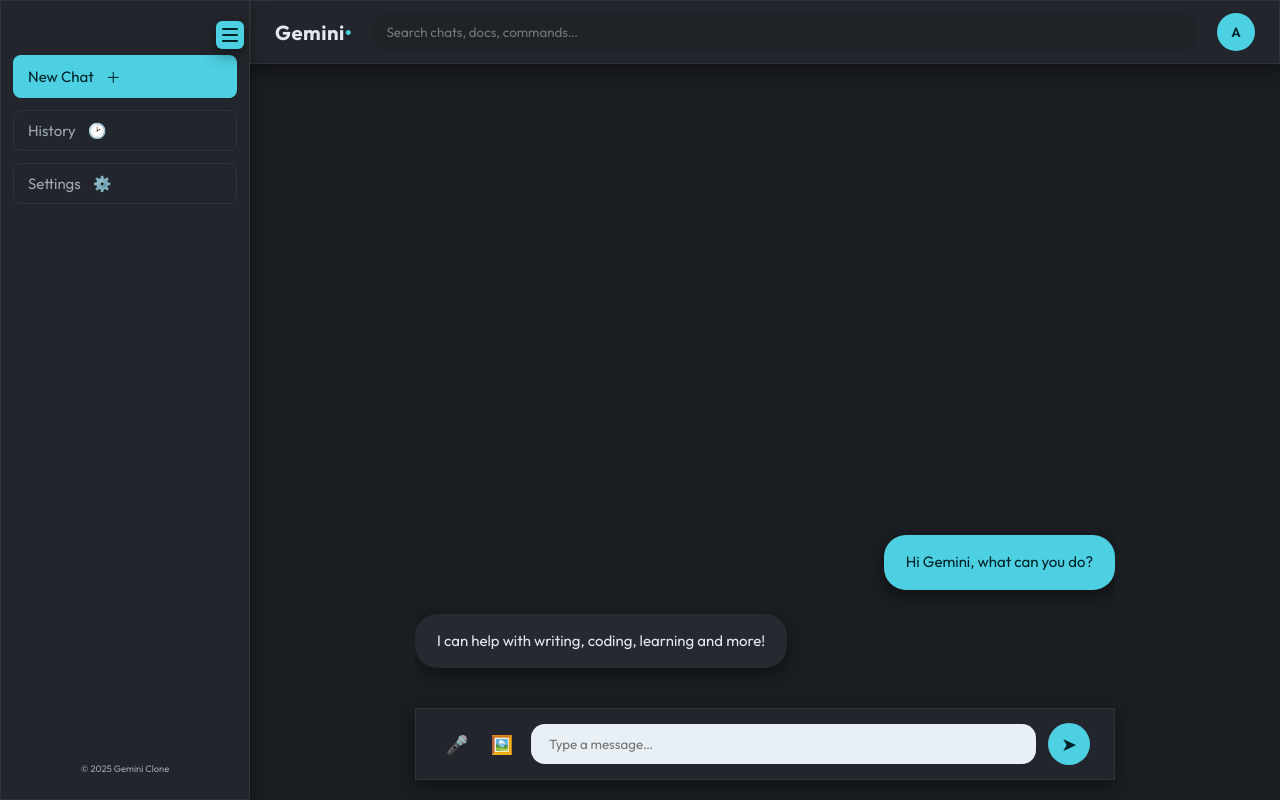
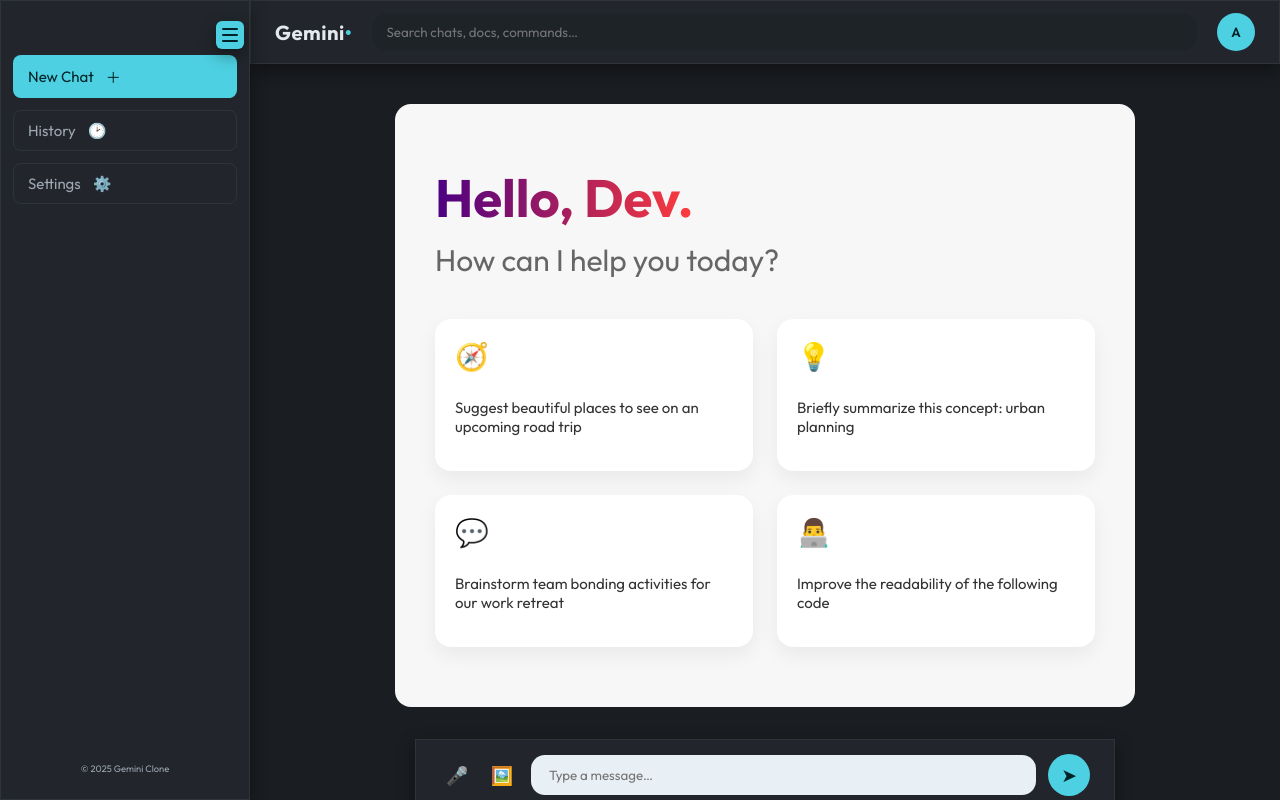
Before and after one commit to alokuidev/gemini-ai-clone, a React (Vite) app: page / in a window 1280 px wide. Built offline with nearby package versions, Linux system fonts and the light colour scheme.

Commit message:
chat section css added

```diff
--- a/src/App.jsx
+++ b/src/App.jsx
@@ -1,63 +1,19 @@
 import React from "react";
 import Sidebar from "./components/Sidebar/Sidebar";
+import Main from "./components/Main/Main";
+import Header from "./components/Header/Header";
 
 const App = () => {
   return (
     <div>
       <div className="gemini-wrapper">
         {/* === Header === */}
-        <header className="gemini-header glass">
-          <div className="logo">
-            Gemini<span className="accent-dot">•</span>
-          </div>
-
-          <input
-            className="search-input"
-            placeholder="Search chats, docs, commands…"
-          />
-
-          <button className="avatar-btn" aria-label="User">
-            <span>A</span>
-          </button>
-        </header>
-
+        <Header/>
         {/* === Sidebar === */}
 
         <Sidebar/>
         {/* === Chat area === */}
-        <main className="gemini-chat">
-          <section className="chat-feed">
-            <div className="chat-bubble bot">
-              I can help with writing, coding, learning and more!
-            </div>
-            <div className="chat-bubble user">Hi Gemini, what can you do?</div>
-          </section>
-
-          {/* Input */}
-          <form className="input-bar glass">
-            <div className="input-icons">
-              <button
-                type="button"
-                className="icon-btn"
-                aria-label="Voice Input"
-              >
-                🎤
-              </button>
-              <button
-                type="button"
-                className="icon-btn"
-                aria-label="Upload Image"
-              >
-                🖼️
-              </button>
-            </div>
-
-            <input className="prompt-input" placeholder="Type a message…" />
-            <button className="send-btn" type="submit">
-              ➤
-            </button>
-          </form>
-        </main>
+        <Main/>
       </div>
     </div>
   );
--- /dev/null
+++ b/src/components/Header/Header.jsx
@@ -0,0 +1,22 @@
+import React from 'react'
+
+const Header = () => {
+  return (
+    <header className="gemini-header glass">
+          <div className="logo">
+            Gemini<span className="accent-dot">•</span>
+          </div>
+
+          <input
+            className="search-input"
+            placeholder="Search chats, docs, commands…"
+          />
+
+          <button className="avatar-btn" aria-label="User">
+            <span>A</span>
+          </button>
+        </header>
+  )
+}
+
+export default Header
--- /dev/null
+++ b/src/components/Main/Main.jsx
@@ -0,0 +1,65 @@
+import React from "react";
+
+const Main = () => {
+  return (
+    <>
+
+    <main className="gemini-chat">
+       <div className="chat-container">
+       <section className="hero-section">
+      <div className="hero-header">
+        <h1>
+          <span className="gradient-text">Hello, Dev.</span>
+        </h1>
+        <h2>How can I help you today?</h2>
+      </div>
+
+      <div className="prompt-grid">
+        <div className="prompt-card">
+          <span className="icon">🧭</span>
+          <p>Suggest beautiful places to see on an upcoming road trip</p>
+        </div>
+        <div className="prompt-card">
+          <span className="icon">💡</span>
+          <p>Briefly summarize this concept: urban planning</p>
+        </div>
+        <div className="prompt-card">
+          <span className="icon">💬</span>
+          <p>Brainstorm team bonding activities for our work retreat</p>
+        </div>
+        <div className="prompt-card">
+          <span className="icon">👨‍💻</span>
+          <p>Improve the readability of the following code</p>
+        </div>
+      </div>
+    </section>
+      <section className="chat-feed">
+        <div className="chat-bubble bot">
+          I can help with writing, coding, learning and more!
+        </div>
+        <div className="chat-bubble user">Hi Gemini, what can you do?</div>
+      </section>
+
+      {/* Input */}
+      <form className="input-bar glass">
+        <div className="input-icons">
+          <button type="button" className="icon-btn" aria-label="Voice Input">
+            🎤
+          </button>
+          <button type="button" className="icon-btn" aria-label="Upload Image">
+            🖼️
+          </button>
+        </div>
+
+        <input className="prompt-input" placeholder="Type a message…" />
+        <button className="send-btn" type="submit">
+          ➤
+        </button>
+      </form>
+      </div>
+    </main>
+    </>
+  );
+};
+
+export default Main;
--- a/src/components/Sidebar/Sidebar.tsx
+++ b/src/components/Sidebar/Sidebar.tsx
@@ -1,10 +1,16 @@
-import React, { useState } from 'react'
+import React, { use, useEffect, useState } from 'react'
 
-const Sidebar = () => {
+const Sidebar = ({props}) => {
     const [extended, setExtended] = useState(false);
+    const panelCollapse = () => {
+        setExtended(!extended);
+    }
+    useEffect(() => {
+        console.log(props)
+    },[]);
     return (
         <aside className={`gemini-sidebar glass ${extended ? 'collapsed' : ''}`}>
-            <button className="sidebar-toggle" aria-label="Toggle Sidebar" onClick={() => setExtended(prev => !prev)}>
+            <button className="sidebar-toggle" aria-label="Toggle Sidebar" onClick={() =>panelCollapse()}>
                 <span className="bar"></span>
                 <span className="bar"></span>
                 <span className="bar"></span>
--- a/src/index.css
+++ b/src/index.css
@@ -201,7 +201,7 @@
   width: 100%;
   max-width: 700px;
   padding: 40px 0;
-  display: flex;
+  display: none;
   flex-direction: column-reverse;
   gap: 24px;
   overflow-y: auto;
@@ -297,3 +297,75 @@
   height: 100%;
   margin-top: 30px;
 }
+.hero-section {
+  padding: 80px 40px;
+  background: #f7f7f7;
+  color: #333;
+  min-height: 65vh;
+}
+
+.hero-header h1 {
+  font-size: 3.5rem;
+  margin: 0;
+  font-weight: 700;
+}
+
+.gradient-text {
+  background: linear-gradient(to right, #4b0082, #ff3c3c);
+  -webkit-background-clip: text;
+  -webkit-text-fill-color: transparent;
+}
+
+.hero-header h2 {
+  font-size: 2rem;
+  font-weight: 400;
+  color: #666;
+  margin: 10px 0 40px;
+}
+
+.prompt-grid {
+  display: grid;
+  grid-template-columns: repeat(auto-fit, minmax(240px, 1fr));
+  gap: 24px;
+}
+
+.prompt-card {
+  background: white;
+  border-radius: 16px;
+  padding: 20px;
+  box-shadow: 0 8px 20px rgba(0,0,0,0.06);
+  cursor: pointer;
+  transition: all 0.25s ease;
+  display: flex;
+  flex-direction: column;
+  gap: 10px;
+}
+
+.prompt-card:hover {
+  transform: translateY(-4px);
+  box-shadow: 0 12px 28px rgba(0,0,0,0.1);
+}
+
+.icon {
+  font-size: 1.8rem;
+}
+.chat-container {
+  width: 100%;
+  max-width: 780px;
+  margin: 0 auto;
+  padding: 20px;
+  display: flex;
+  flex-direction: column;
+  gap: 32px;
+}
+.hero-section {
+  background: #f7f7f7;
+  padding: 60px 40px;
+  border-radius: 16px;
+  animation: fadeIn 0.5s ease;
+}
+
+@keyframes fadeIn {
+  from { opacity: 0; transform: translateY(10px); }
+  to   { opacity: 1; transform: translateY(0); }
+}
```
